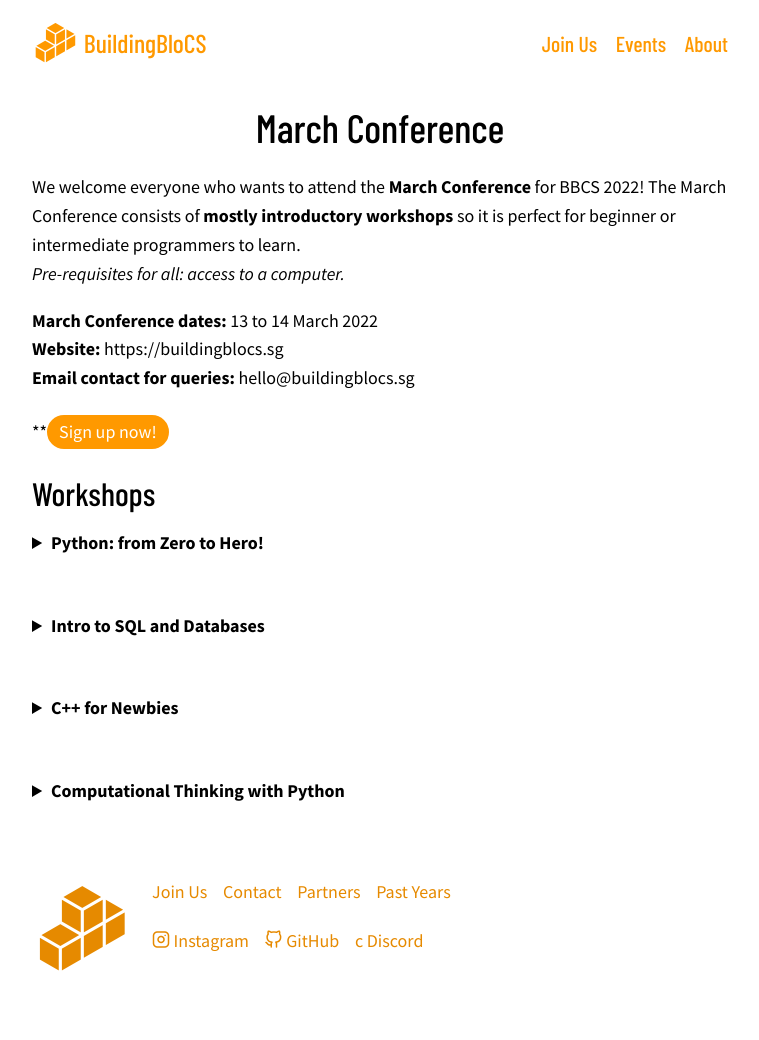
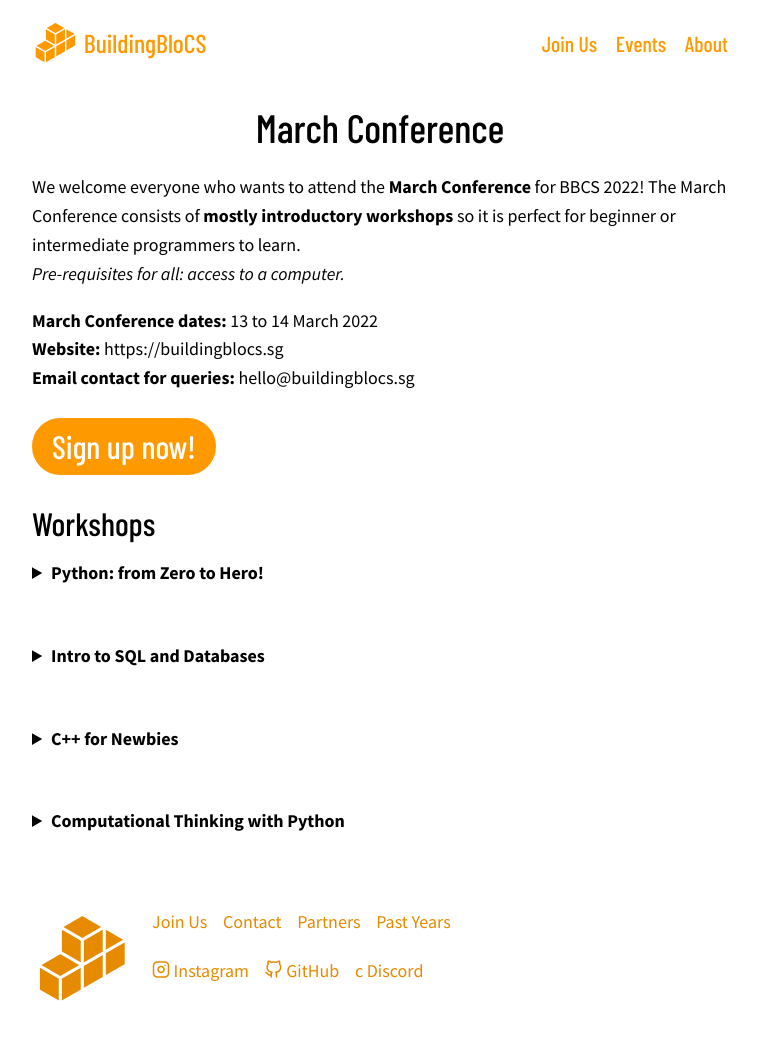
Before and after one commit to buildingblocs/2022, a Jekyll site: the page built from Workshops/March Conference/index.md, in a window 1280 px wide and 1068 px high. Shown: the top 1040 px of the window, without its empty margins (260-1019 px from the left). Built offline with Jekyll 4.4.1, drawn with Linux system fonts in a browser that asks for light colours; some web fonts are replaced; our own code applies the rules of GitHub Pages for plain Markdown files.

Commit message:
Update index.md

```diff
--- a/Workshops/March Conference/index.md
+++ b/Workshops/March Conference/index.md
@@ -10,7 +10,7 @@
 **Website:** https://buildingblocs.sg
 **Email contact for queries:** hello@buildingblocs.sg
 
-**<a class="btn" href="https://docs.google.com/forms/d/e/1FAIpQLScIBFZA6JRs56xcHOCJ6sif5OgACL_ck3W8Fo75CrnB3ixGjg/viewform">Sign up now!</a>
+## <a class="btn" href="https://docs.google.com/forms/d/e/1FAIpQLScIBFZA6JRs56xcHOCJ6sif5OgACL_ck3W8Fo75CrnB3ixGjg/viewform">Sign up now!</a>
 
 ## Workshops
 
```
